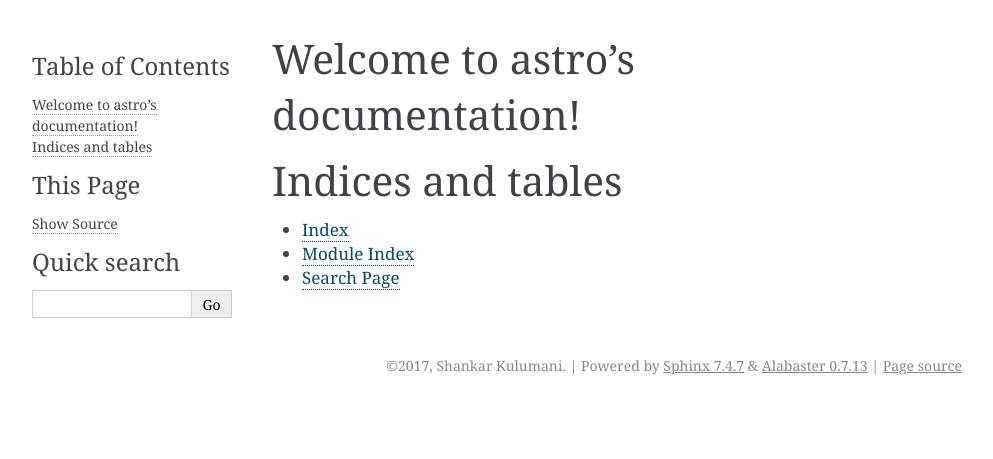
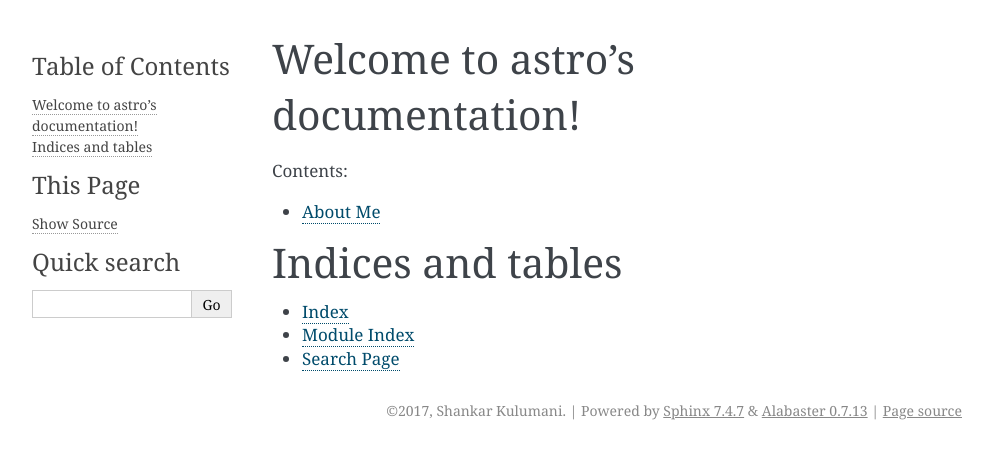
Before and after one commit to skulumani/astro, a Sphinx documentation site: the page built from docs/index.rst, in a window 1280 px wide. Shown: the top 459 px of the page, without its empty margins (148-1141 px from the left). Built offline with Sphinx 7.4.7, drawn with Linux system fonts in a browser that asks for light colours.

Commit message:
Add another page

```diff
--- /dev/null
+++ b/docs/about_me.rst
@@ -0,0 +1,3 @@
+##############
+About Me
+##############
--- a/docs/index.rst
+++ b/docs/index.rst
@@ -10,6 +10,7 @@ Welcome to astro's documentation!
    :maxdepth: 2
    :caption: Contents:
 
+   about_me.rst
 
 
 Indices and tables
```
